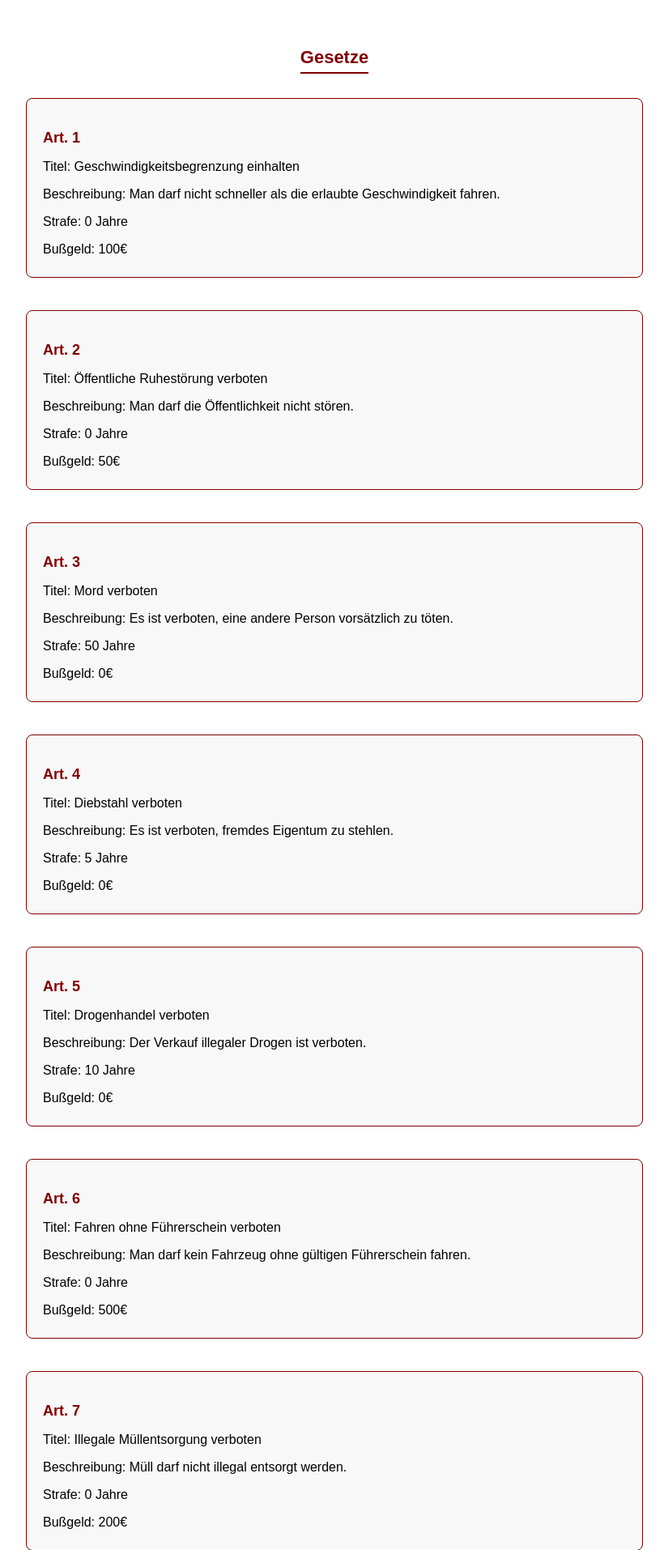
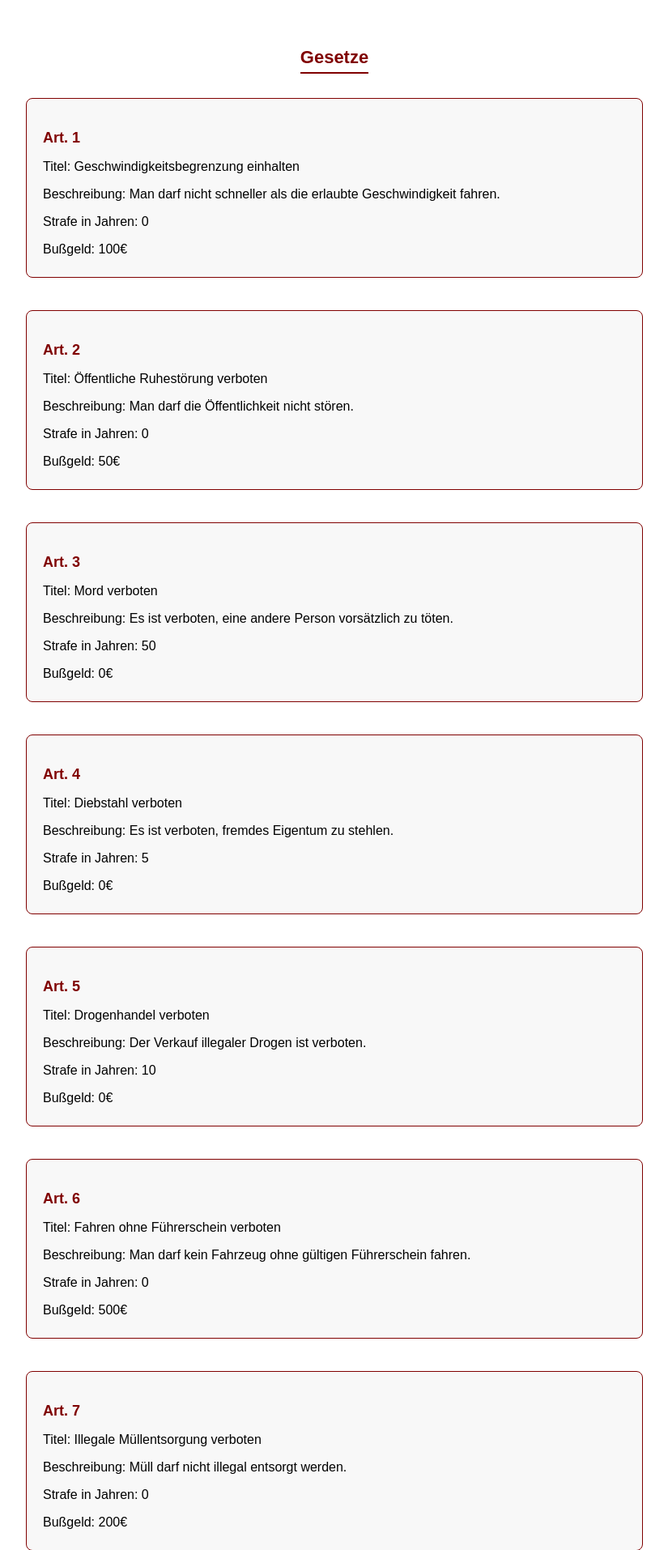
Before and after one commit to MariusMattes/Der-Staat, a Django app: page /ro/gesetze in a window 1280 px wide. Shown: the part 44-1958 px from the top of the page at 81% size, without its empty margins (227-1052 px from the left). Run offline with Django 5.2, Linux system fonts and the light colour scheme.

Commit message:
name angepasst

```diff
--- a/rechtApp/templates/rechtApp/gesetze.html
+++ b/rechtApp/templates/rechtApp/gesetze.html
@@ -17,7 +17,7 @@
                 <p class="inhaltNummerDivCLASS">Art. {{ gesetz.id }}</p>
                 <p class="inhaltDivCLASS">Titel: {{ gesetz.titel }}</p>
                 <p class="inhaltDivCLASS">Beschreibung: {{ gesetz.beschreibung }}</p>
-                <p class="inhaltDivCLASS">Strafe: {{ gesetz.strafe }} Jahre</p>
+                <p class="inhaltDivCLASS">Strafe in Jahren: {{ gesetz.strafe }}</p>
                 <p class="inhaltDivCLASS">Bußgeld: {{ gesetz.bussgeld }}€</p>
             </div>
             {% empty %}
```
Also changed, not shown: db.sqlite3.
